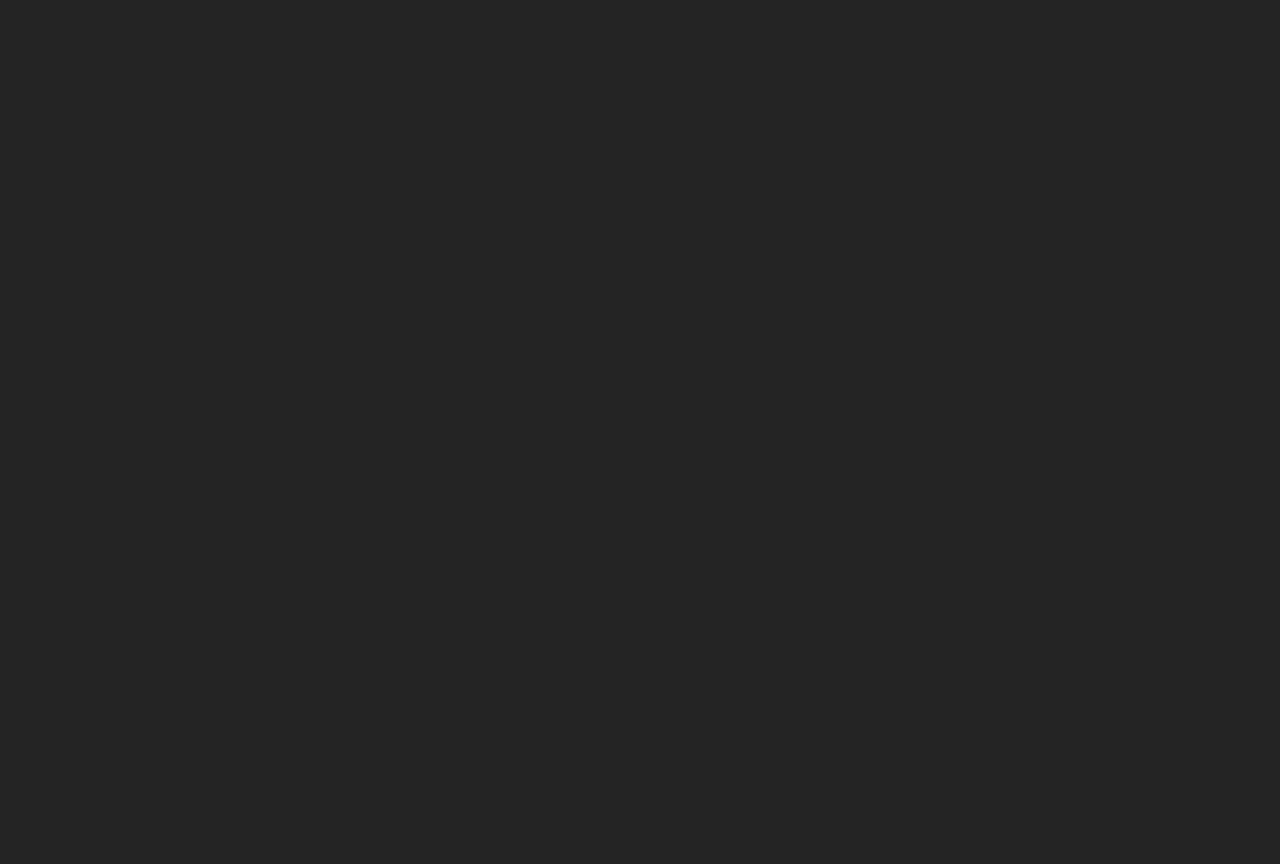
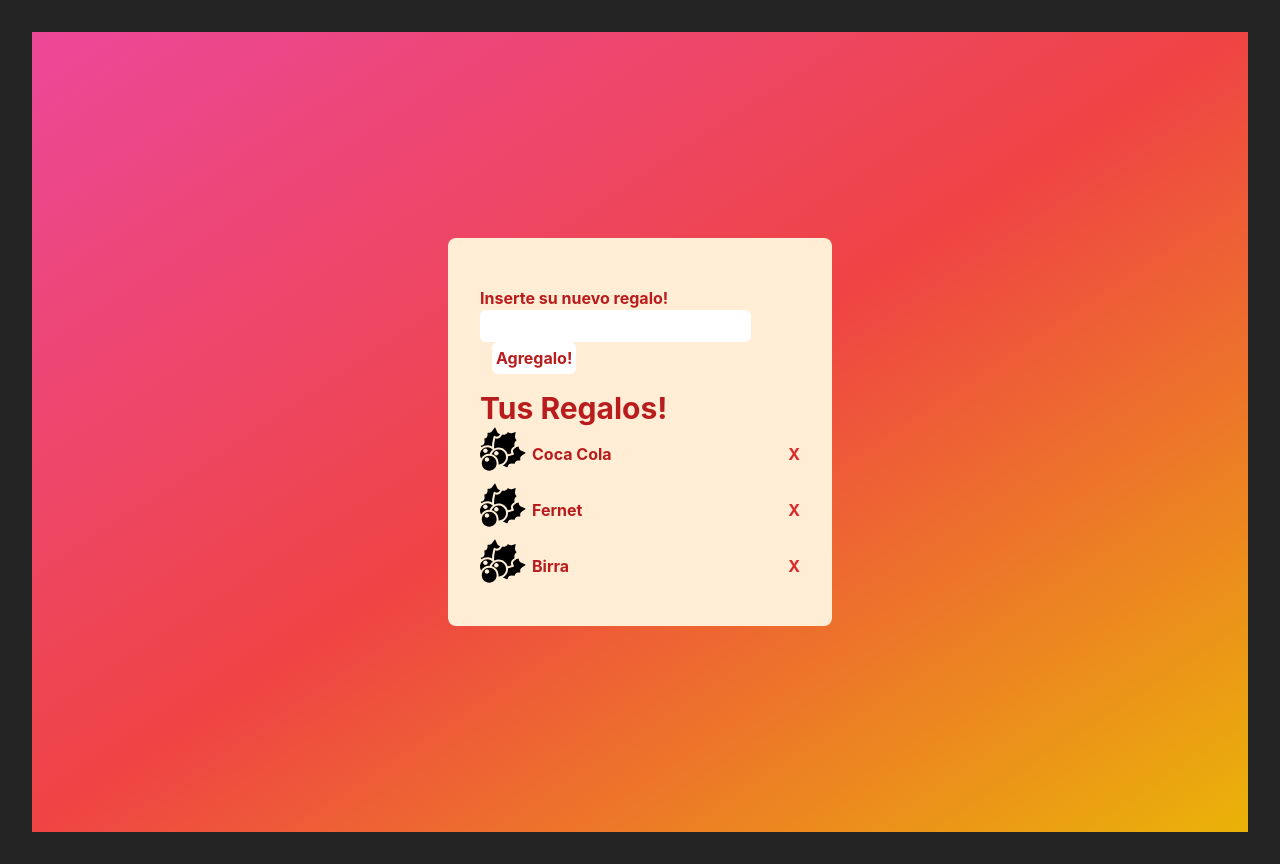
Before and after one commit to AllegriM/adviency, a React (Vite) app: page / in a window 1280 px wide. Before the commit the page ends 800 px from the top, so only its background shows below. Built offline with nearby package versions, Linux system fonts and the light colour scheme.

Commit message:
feat: :white_check_mark: Day 4: Added delete gift functionality!!

```diff
--- a/src/App.tsx
+++ b/src/App.tsx
@@ -1,8 +1,63 @@
+import { useState } from "react"
+import ChristmasIcon from "./ChristmasIcon"
 
 function App() {
 
+  const [gifts, setGifts] = useState<string[]>(["Coca Cola", "Fernet", "Birra"])
+  const [giftName, setGiftName] = useState<string>("")
+
+  const handleSubmitGift = (e: React.FormEvent<HTMLFormElement>) : void => {
+    e.preventDefault()
+    if(giftName){
+      setGifts([...gifts, giftName])
+      setGiftName("")
+    }
+  }
+
+  const deleteGift = (giftSelected: string) => {
+    setGifts(gifts.filter(gift => gift !== giftSelected))
+  }
+
   return (
-    <div className="App"></div>
+    <div className="App min-h-screen grid place-items-center bg-gradient-to-br from-pink-500 via-red-500 to-yellow-500">
+      <div className="p-8 text-left max-w-sm rounded-lg bg-orange-100 text-red-700 font-bold">
+        <form
+          onSubmit={(e) => handleSubmitGift(e)}
+          className="my-4"
+        >
+          <label htmlFor="new-gift">Inserte su nuevo regalo!</label>
+          <input
+            onChange={(e) => setGiftName(e.target.value)}
+            value={giftName}
+            type="text"
+            id="new-gift"
+            className="text-red-700 bg-white p-1 rounded-md"
+          />
+          <input
+            type={"submit"}
+            value={"Agregalo!"}
+            className="text-red-700 bg-white ml-3 p-1 rounded-md cursor-pointer"
+          />
+
+        </form>
+        <h2 className="text-3xl">Tus Regalos!</h2>
+        <ul>
+          {
+            gifts.map(gift => {
+              return(
+                <li key={gift} className="flex gap-6 items-center">
+                  <ChristmasIcon />
+                  <p className="whitespace-nowrap">{gift}</p>
+                  <button
+                    onClick={() => deleteGift(gift)}
+                    className="ml-auto text-red-600 hover:text-red-800">X</button>
+                </li>
+              )
+            })
+          }
+        </ul>
+      </div>
+    </div>
   )
 }
 
--- /dev/null
+++ b/src/ChristmasIcon.tsx
@@ -0,0 +1,21 @@
+
+function ChristmasIcon() {
+  return (
+  <div className="w-7 h-14">
+    <svg className="w-12 h-14">
+        <g>
+            <g>
+                <path d="M7.416,19.167c1.696,0,3.29,0.452,4.665,1.24c0.126-4.949,1.483-9.396,1.571-9.682l0.312-0.999l2.011,0.73    c1.26,0.458,2.711-0.048,3.417-1.178l0.764-1.226l-0.262-0.047c-1.176-0.212-2.173-0.985-2.673-2.071l-2.189-4.765l-3.089,4.195    c-0.701,0.952-1.819,1.506-3.001,1.487L7.585,6.831L7.554,8.903c-0.03,1.824-1.399,3.346-3.211,3.568l0.25,2.954    c0.154,1.821-0.986,3.501-2.736,4.03l-1.046,0.315c0,0,0.212,0.597,0.621,1.55C3.059,19.976,5.144,19.167,7.416,19.167z"></path>
+                <path d="M41.057,24.553c-1.08-0.476-1.865-1.446-2.105-2.604l-0.275-1.329l-2.027,0.42c-0.031,0.007-0.062,0.012-0.094,0.018    l-2.629,1.951c-0.962,0.714-1.291,2.02-0.783,3.104l1.002,2.139l-0.967,0.396c-0.148,0.062-2.252,0.92-5.168,1.637    c0.018,0.225,0.024,0.451,0.024,0.681c0,3.677-2.119,6.867-5.2,8.416c2.612,1.3,4.68,1.978,4.68,1.978l0.351-1.268    c0.446-1.617,1.952-2.693,3.626-2.578l3.193,0.227l0,0c0.176-1.744,1.633-3.092,3.383-3.164l2.211-0.092l-0.063-1.595    c-0.05-1.194,0.489-2.337,1.438-3.062l4.175-3.176L41.057,24.553z"></path>
+                <path d="M15.292,12.334l-0.01-0.004c-0.46,1.798-1.318,5.724-1.195,9.617c0.167,0.168,0.328,0.343,0.482,0.523    c1.229-0.588,2.602-0.918,4.052-0.918c4.27,0,7.884,2.859,9.031,6.764c1.597-0.4,2.934-0.841,3.781-1.142l-0.1-0.212    c-0.91-1.939-0.32-4.276,1.4-5.555L34.63,20c-0.696-1.707-0.292-3.736,1.101-5.032l0.879-0.82l-0.405-0.436    c-1.038-1.112-1.466-2.665-1.146-4.151l0.744-3.47l-3.363,1.018c-1.418,0.43-3.023,0.134-4.195-0.772l-0.282-0.218l-0.657,0.85    c-0.889,1.148-2.23,1.807-3.684,1.807c-0.482,0-0.964-0.076-1.423-0.224l-1.114,1.785c-0.895,1.435-2.439,2.292-4.13,2.292    C16.387,12.627,15.828,12.528,15.292,12.334z"></path>
+                <path d="M9.207,27.828c0.18,0,0.358,0.006,0.535,0.016c0.605-1.717,1.695-3.208,3.104-4.306c-1.355-1.459-3.288-2.374-5.431-2.374    C3.326,21.164,0,24.49,0,28.581c0,1.422,0.403,2.751,1.102,3.881C2.741,29.691,5.76,27.828,9.207,27.828z M5.403,22.421    c1.255,0,2.271,1.018,2.271,2.271s-1.016,2.271-2.271,2.271c-1.254,0-2.271-1.017-2.271-2.271S4.149,22.421,5.403,22.421z"></path>
+                <path d="M26.036,30.965c0-4.089-3.326-7.416-7.415-7.416c-3.103,0-5.765,1.917-6.87,4.628c3.959,1.113,6.869,4.754,6.869,9.062    c0,0.386-0.023,0.766-0.068,1.139c0.022,0,0.047,0.002,0.069,0.002C22.71,38.38,26.036,35.054,26.036,30.965z M16.339,29.478    c-1.255,0-2.271-1.017-2.271-2.271c0-1.254,1.017-2.271,2.271-2.271c1.254,0,2.271,1.018,2.271,2.271    C18.61,28.461,17.593,29.478,16.339,29.478z"></path>
+                <path d="M9.207,29.826c-4.088,0-7.415,3.326-7.415,7.416c0,4.089,3.327,7.416,7.415,7.416c4.089,0,7.417-3.327,7.417-7.416    C16.624,33.152,13.296,29.826,9.207,29.826z M6.925,35.753c-1.254,0-2.271-1.018-2.271-2.271c0-1.255,1.018-2.271,2.271-2.271    c1.255,0,2.271,1.016,2.271,2.271C9.195,34.736,8.18,35.753,6.925,35.753z"></path>
+            </g>
+        </g>
+    </svg>
+  </div>
+  );
+}
+
+export default ChristmasIcon;
```
